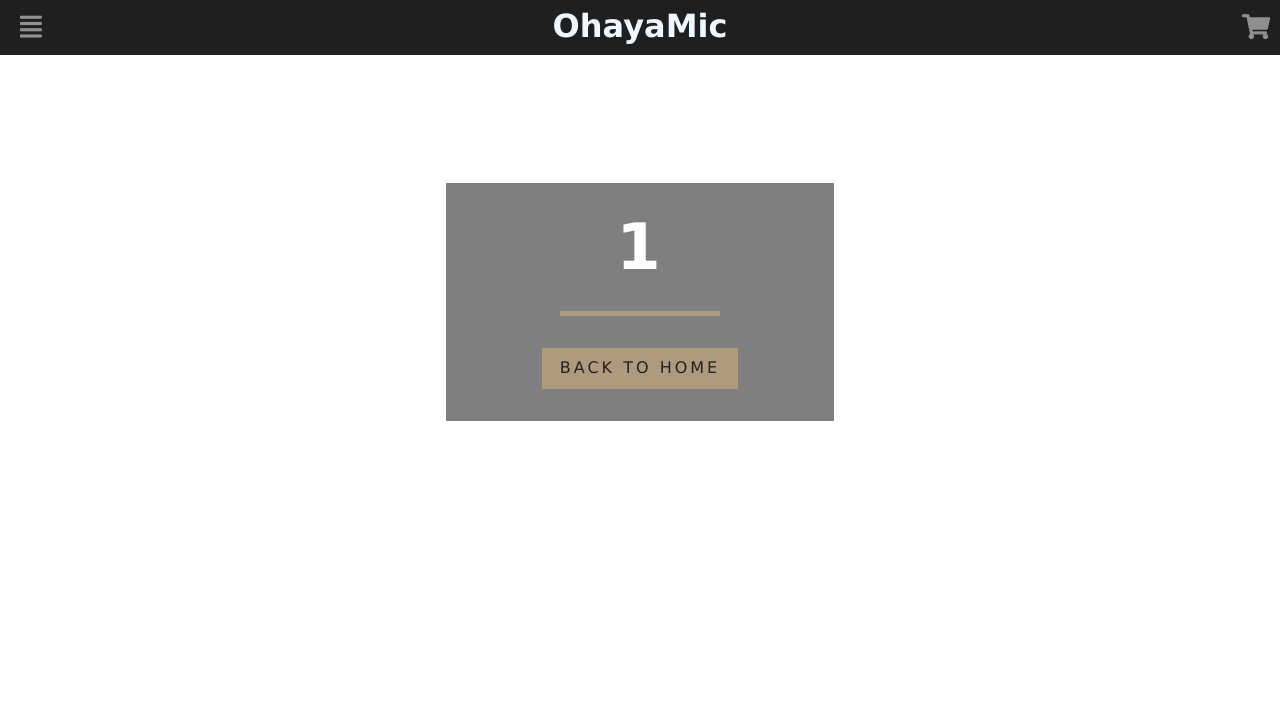
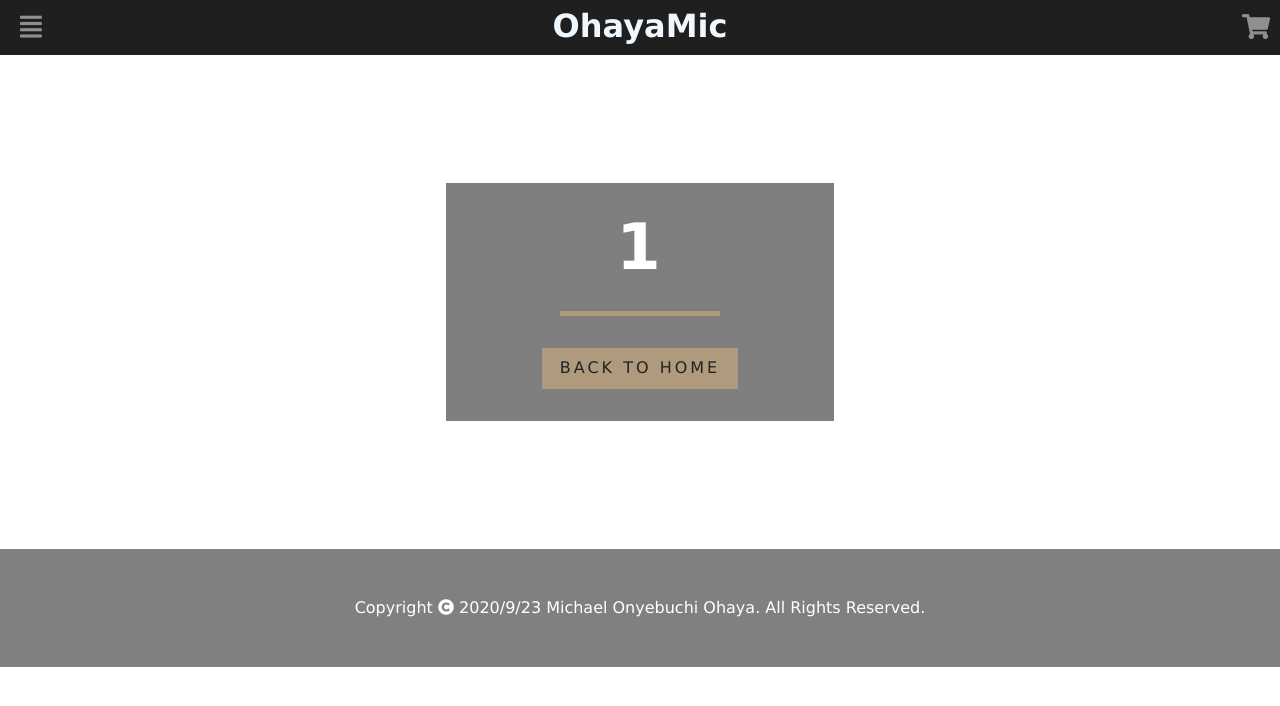
Before and after one commit to ohayamic/Mega-FoodApp-Recipe-AdvisoryApp, a React (Create React App) app: page /1 in a window 1280 px wide. Shown: the top 706 px of the page. Built offline with nearby package versions, Linux system fonts and the light colour scheme.

Commit message:
added the footer component to the app component instead of the home component

```diff
--- a/src/App.js
+++ b/src/App.js
@@ -4,6 +4,7 @@
 import { Rooms } from "./Components/Rooms/Rooms";
 import { About } from "./Components/About/About";
 import { Apps } from "./Components/Apps/Apps";
+import {Footer} from "./Components/Footer"
 import DetailedRoom from "./Components/DetailedRoom/DetailedRoom"
 import {RoomsContextProvider} from "./Components/Context" // from the store
 import { BrowserRouter as Router, Switch, Route } from "react-router-dom";
@@ -24,6 +25,7 @@
           <Route exact path="/apps" component={Apps}/>
           <Route exact path="/:roomdetails" component={DetailedRoom}/>
         </Switch>
+        <Footer />
       </div>
     </Router>
   </RoomsContextProvider>
--- a/src/Components/Home/Home.js
+++ b/src/Components/Home/Home.js
@@ -4,7 +4,7 @@
 import { Banner } from "../Banner/Banner";
 import { Services } from "../Services/Services";
 import { FeaturedRoom } from "../FeaturedRoom/FeaturedRoom";
-import {Footer} from "../Footer"
+
 
 import "./Home.scss";
 export const Home = () => {
@@ -19,7 +19,7 @@
       </Hero>
       <Services />
       <FeaturedRoom />
-      <Footer />
+
 
     </div>
   );
```
